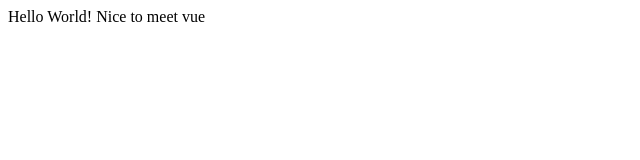
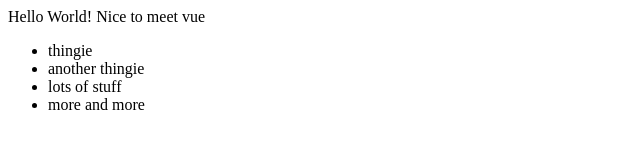
Before and after one commit to Talwind1/Vue.js, a plain HTML site: page index.html in a window 1280 px wide. Shown: the whole page, without its empty margins (0-640 px from the left). Drawn offline with nearby package versions, Linux system fonts and the light colour scheme.

Commit message:
vfor task

```diff
--- a/index.html
+++ b/index.html
@@ -7,13 +7,25 @@
     <title>Vue.js basics</title>
   </head>
   <body>
-    <div id="app">{{message}} Nice to meet vue</div>
+    <div id="app">
+      <div>{{message}} Nice to meet vue</div>
+      <ul>
+        <li v-for="item in items">{{item}}</li>
+      </ul>
+    </div>
+
     <script src="https://unpkg.com/vue@next"></script>
     <script>
       const App = {
         data() {
           return {
             message: "Hello World!",
+            items: [
+              "thingie",
+              "another thingie",
+              "lots of stuff",
+              "more and more",
+            ],
           };
         },
       };
```
